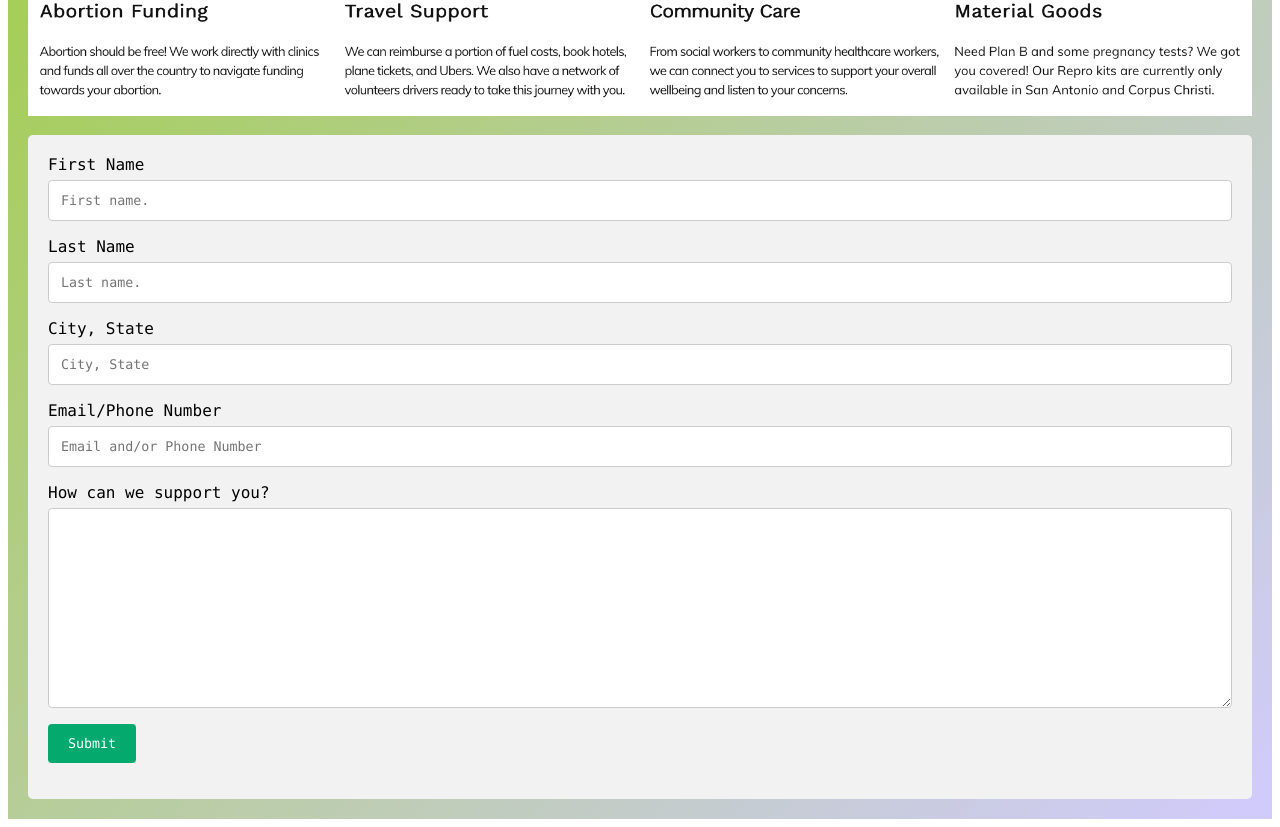
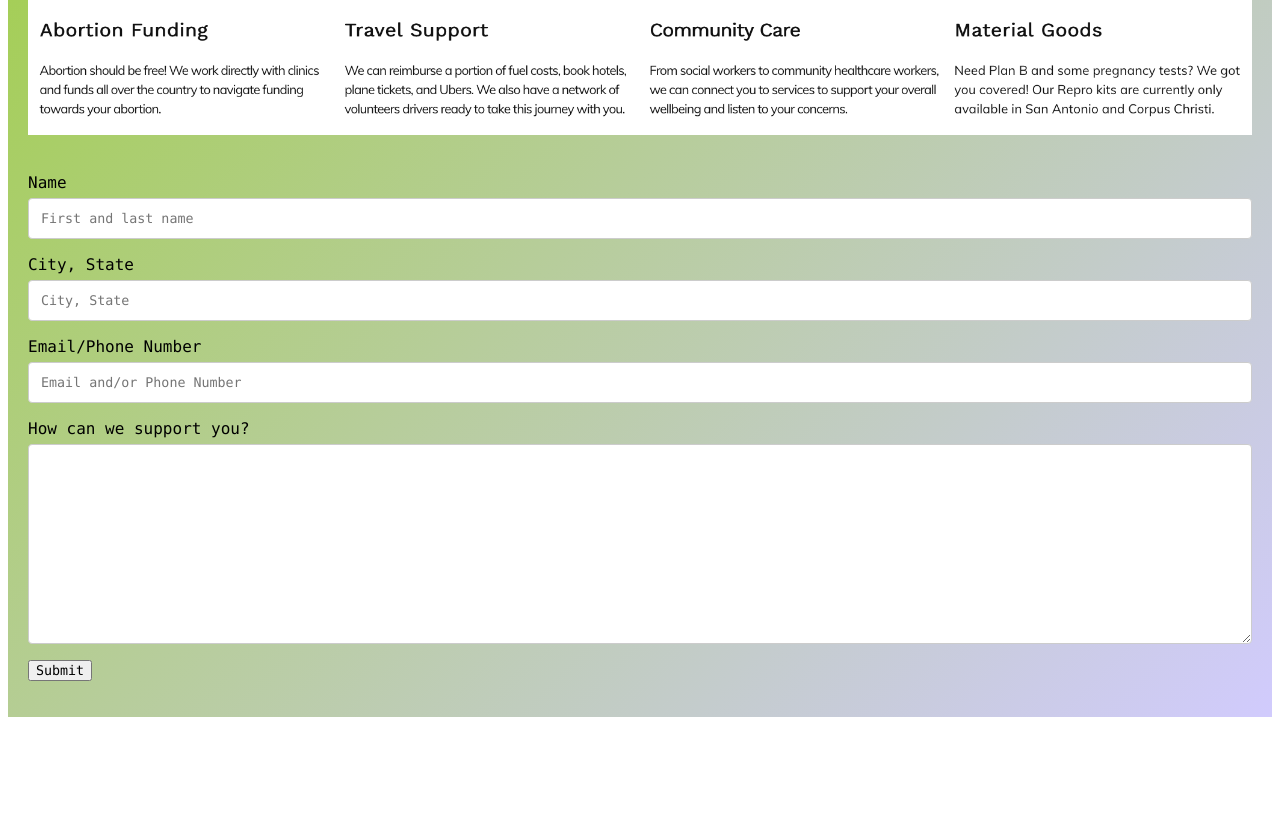
Before and after one commit to hesperkt/buckle-bunnies-fund, a plain HTML site: page contact.html in a window 1280 px wide. Shown: the part 403-1230 px from the top of the page. After the commit the page ends 1128 px from the top, so only its background shows below. Drawn offline with Linux system fonts and the light colour scheme.

Commit message:
update contact page w validation

```diff
--- a/contact.css
+++ b/contact.css
@@ -72,10 +72,10 @@ img{
     content: "\2796";
   }
 
-
-
-
-
+#error {
+  color: red;
+  text-align: center;
+}
 
 
 
--- a/contact.html
+++ b/contact.html
@@ -4,6 +4,7 @@
 <meta charset='utf-8'>
 <meta name='description' content='Description of document content'>
 <link rel="stylesheet" href="contact.css">
+<script defer src="contact.js" ></script>
 </head>
 
 <body>
@@ -19,24 +20,36 @@
     Need Support? Our textline is always open, though it make take us 1-2 days to respond.
     Text (325) 261-6327.
   </p>
+  <br>
   <img src="bbfContact.png">
   <br>
 
-    <div id="contactus"class="container">
-        <form action="action_page.php">
-          <label for="fname">First Name</label>
-          <input type="text" id="fname" name="firstname" placeholder="First name.">
-          <label for="lname">Last Name</label>
-          <input type="text" id="lname" name="lastname" placeholder="Last name.">
+    <div id="error"></div>
+    <br>
+      <form id="form" action="" method="GET"
+      novalidate>
+      <div>
+          <label for="name"> Name</label>
+          <input type="text" id="name" name="name" placeholder="First and last name" required>
+      </div>
+
+      <div>
           <label for="city">City, State</label>
-          <input type="text" id="city" name="city" placeholder="City, State">
+          <input type="text" id="city" name="city" placeholder="City, State" required>
+      </div>
+
+      <div>
           <label for="contact">Email/Phone Number</label>
-          <input type="text" id="contact" name="contact" placeholder="Email and/or Phone Number">
+          <input type="text" id="contact" name="contact" placeholder="Email and/or Phone Number" required>
+      </div>
+
+      <div>
           <label for="subject">How can we support you?</label>
-          <textarea id="subject" name="subject" style="height:200px"></textarea>
-          <input type="submit" value="Submit">
+          <textarea id="subject" name="subject" style="height:200px" required></textarea>
+      </div>
+      <button type="submit">Submit</button>
         </form>
-      </div>
+
 
 </body>
 </html>
--- a/contact.js
+++ b/contact.js
@@ -1,5 +1,32 @@
-let x = document.forms["myForm"]["fname"].value;
-if (x == "") {
-  alert("Name must be filled out");
-  return false;
-}
+const name = document.getElementById("name");
+const form = document.getElementById("form");
+const errorDiv = document.getElementById("error");
+
+form.addEventListener('submit',(e) => {
+    let messages = []
+
+    if (name.value === '' || name.value == null){
+        messages.push("*Name is required.");
+    }
+
+    if (name.value.length < 1) {
+        messages.push("*Name must be at least 1 character.");
+    }
+
+    if (city.value.length < 3) {
+      messages.push("*City must be at least 3 characters.");
+   }
+
+    if (contact.value.length < 5) {
+    messages.push("*Contact info must be at least 5 characters.");
+   }
+
+   if (subject.value.length < 1) {
+    messages.push("*Message must be at least 1 character.");
+   }
+
+    if (messages.length > 0){
+        e.preventDefault();
+        errorDiv.innerHTML = messages.join("<br/>");
+    }
+})
```
